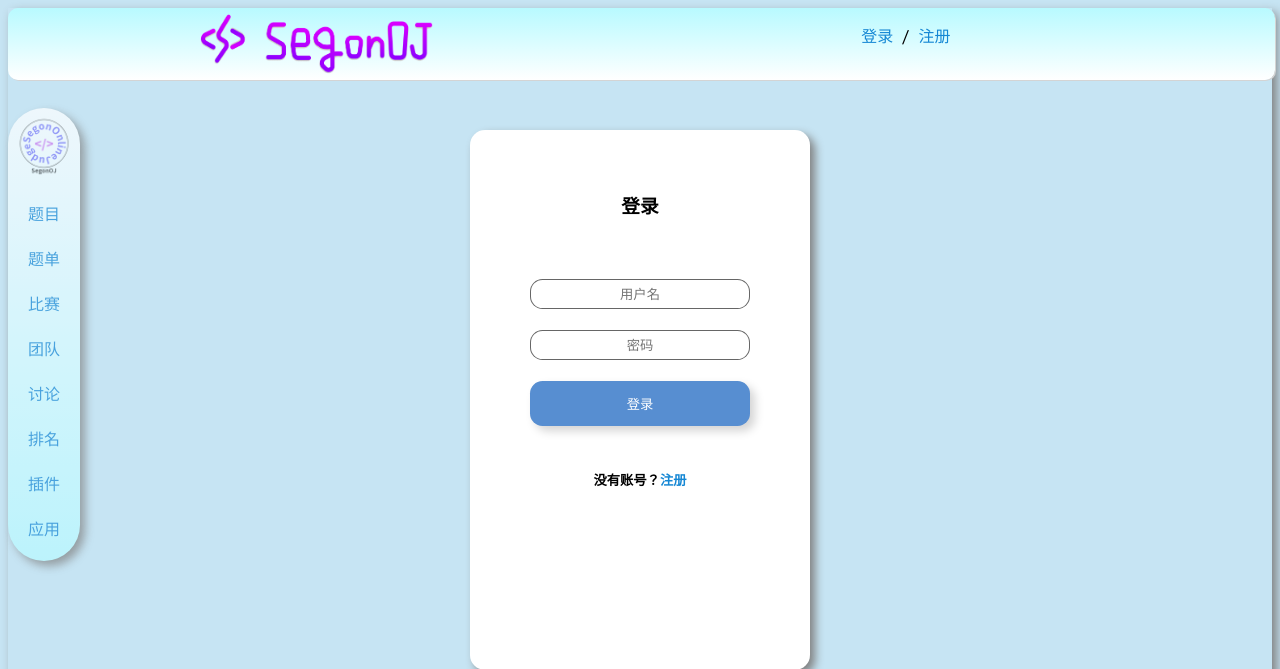
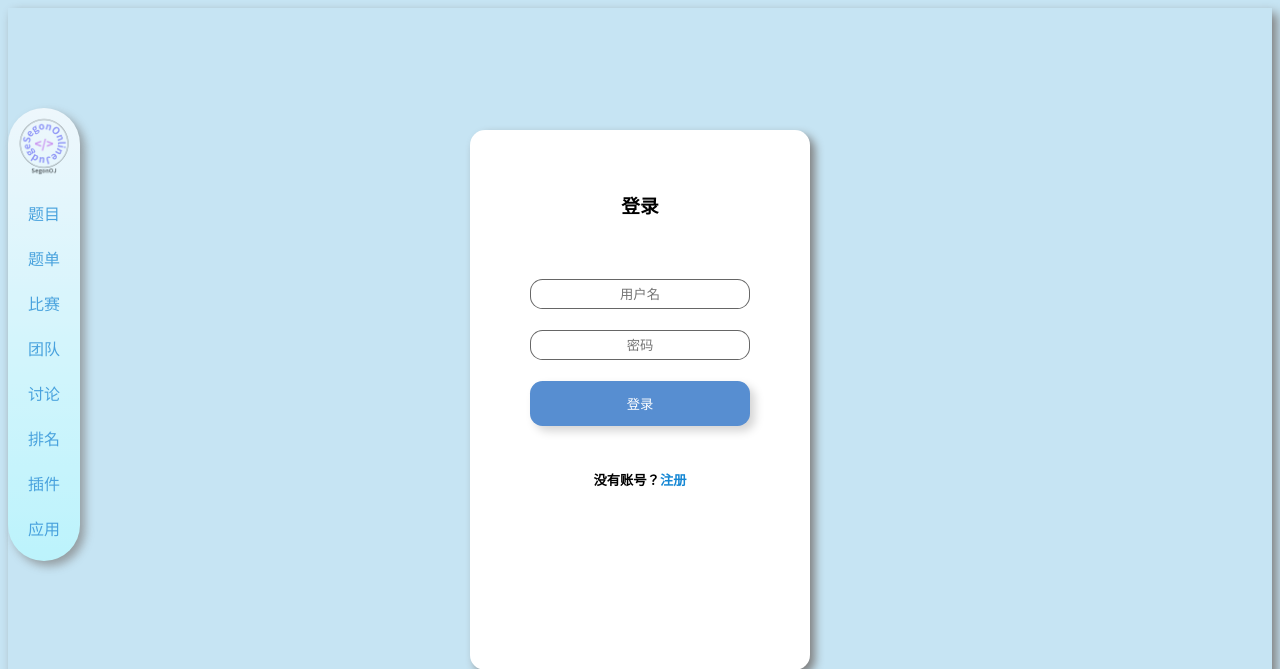
Before and after one commit to OIerCity/SegonOJ-Website, a Flask app: page /login in a window 1280 px wide. Shown: the top 669 px of the page. Run offline with Flask 2, Linux system fonts and the light colour scheme; parts of the project's set-up code (start-up, migrations or seed data) failed here and were passed over.

Commit message:
Update login.html

```diff
--- a/templates/user/login.html
+++ b/templates/user/login.html
@@ -3,7 +3,7 @@
 
 <head>
     <meta charset="UTF-8">
-    <title>SegonOJ - 主页</title>
+    <title>SegonOJ - 登录</title>
     <link rel="stylesheet" type="text/css" href="/static/general/css/theme-SegonOJ-v1.0.0.css">
     <script src="/static/user/js/jquery-3.3.1.min.js"></script>
     <script src="/static/user/js/md5.js"></script>
@@ -38,22 +38,6 @@
                 <a class="nav-s">应用</a>
                 <br>
             </nav>
-            <div class="top-line">
-
-
-
-                <div class="user-info">
-                    <a href="/login">登录</a>
-                    &nbsp;/&nbsp;
-                    <a href="/register">注册</a>
-                </div>
-
-                <div class="logo-long">
-                    <a href="/">
-                        <img src="/static/general/img/logo-long.png" alt="logo" width="240px" height="72px">
-                    </a>
-                </div>
-            </div>
         </div>
         <div class="main-container">
             <div class="app-main">
```
